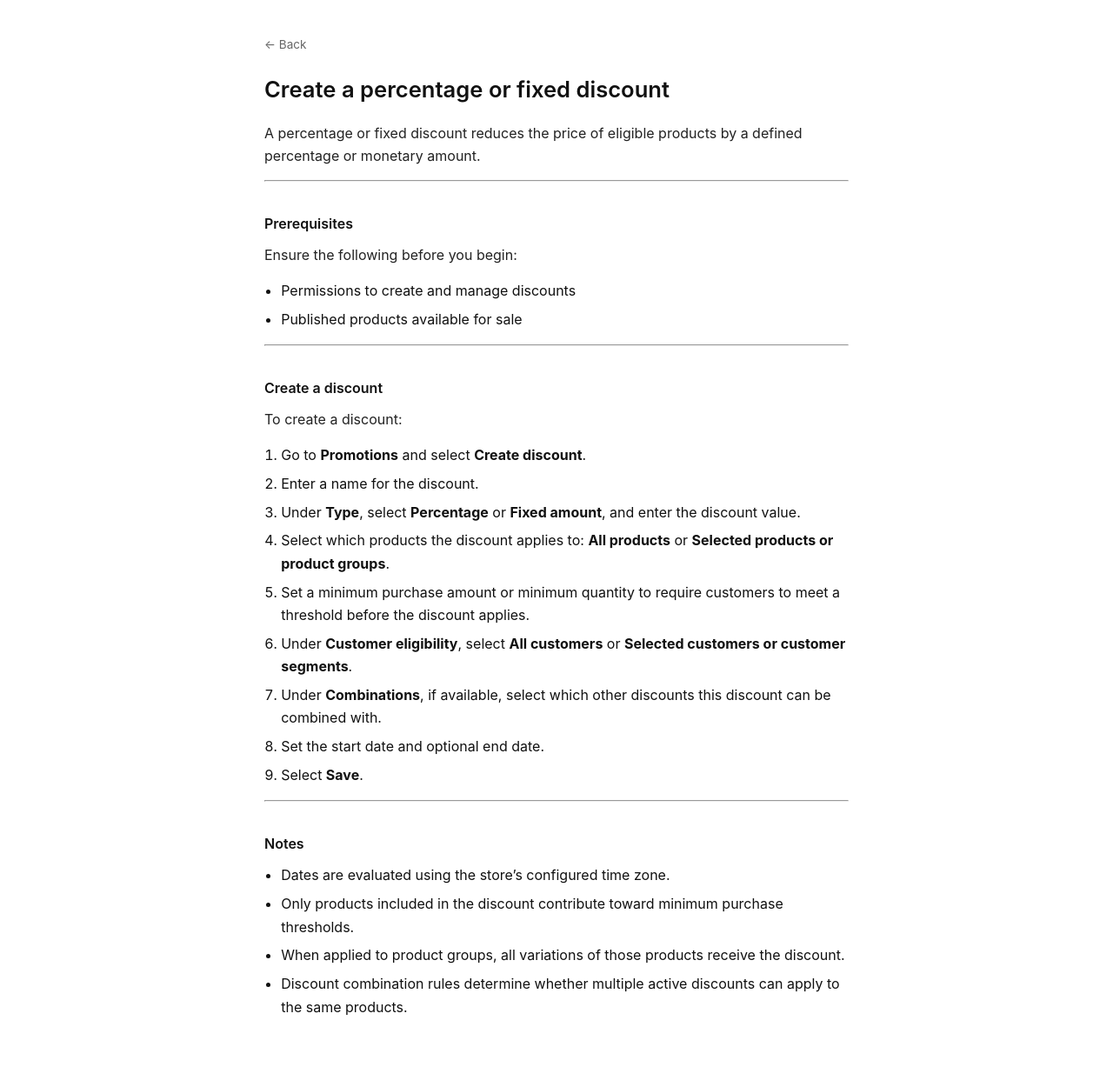
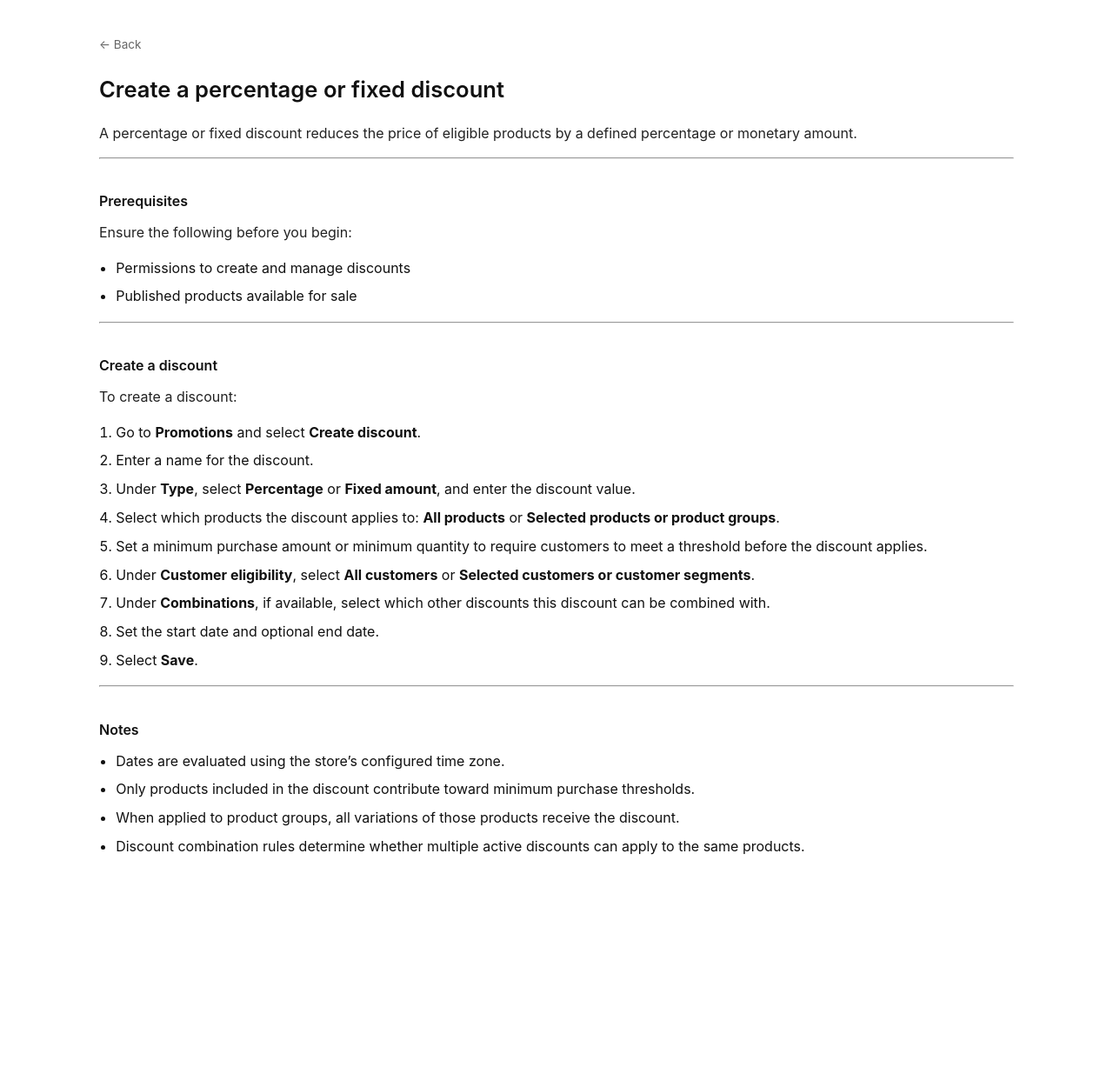
Before and after one commit to malynovskayuliia-eng/malynovskayuliia-eng.github.io, a Jekyll site: the page built from create-a-discount.md, in a window 1280 px wide. Shown: the whole page at 87% size. Built offline with Jekyll 4.4.1, drawn with Linux system fonts in a browser that asks for light colours; after the commit the page ends 1042 px from its top, so only the background shows below that.

Commit message:
Update doc.css

```diff
--- a/assets/css/doc.css
+++ b/assets/css/doc.css
@@ -3,7 +3,7 @@
 /* ============================= */
 
 .doc-container {
-  max-width: 720px;
+  max-width: 1100px;
   margin: 0 auto;
   padding: 2.5rem 1.5rem;
 }
```
